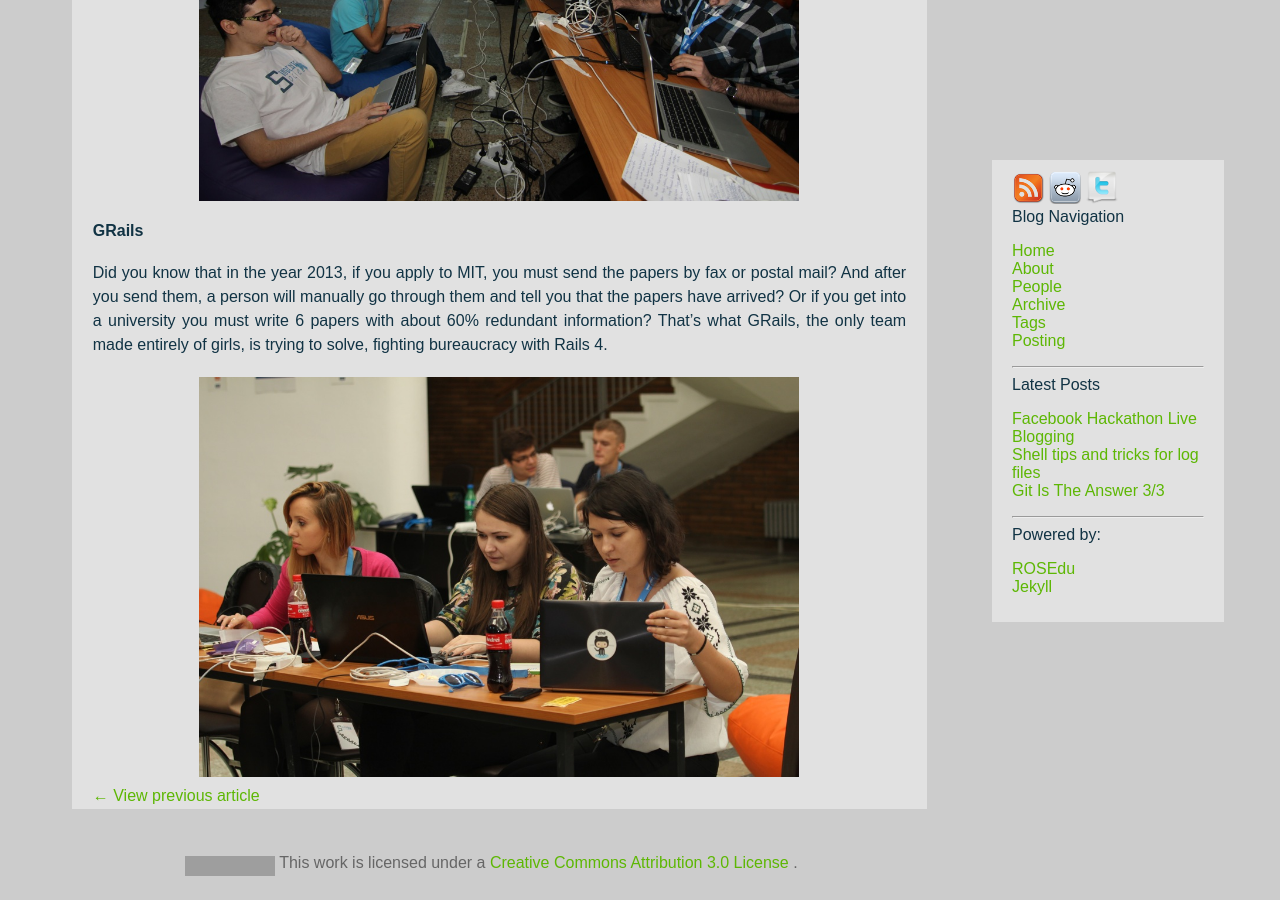
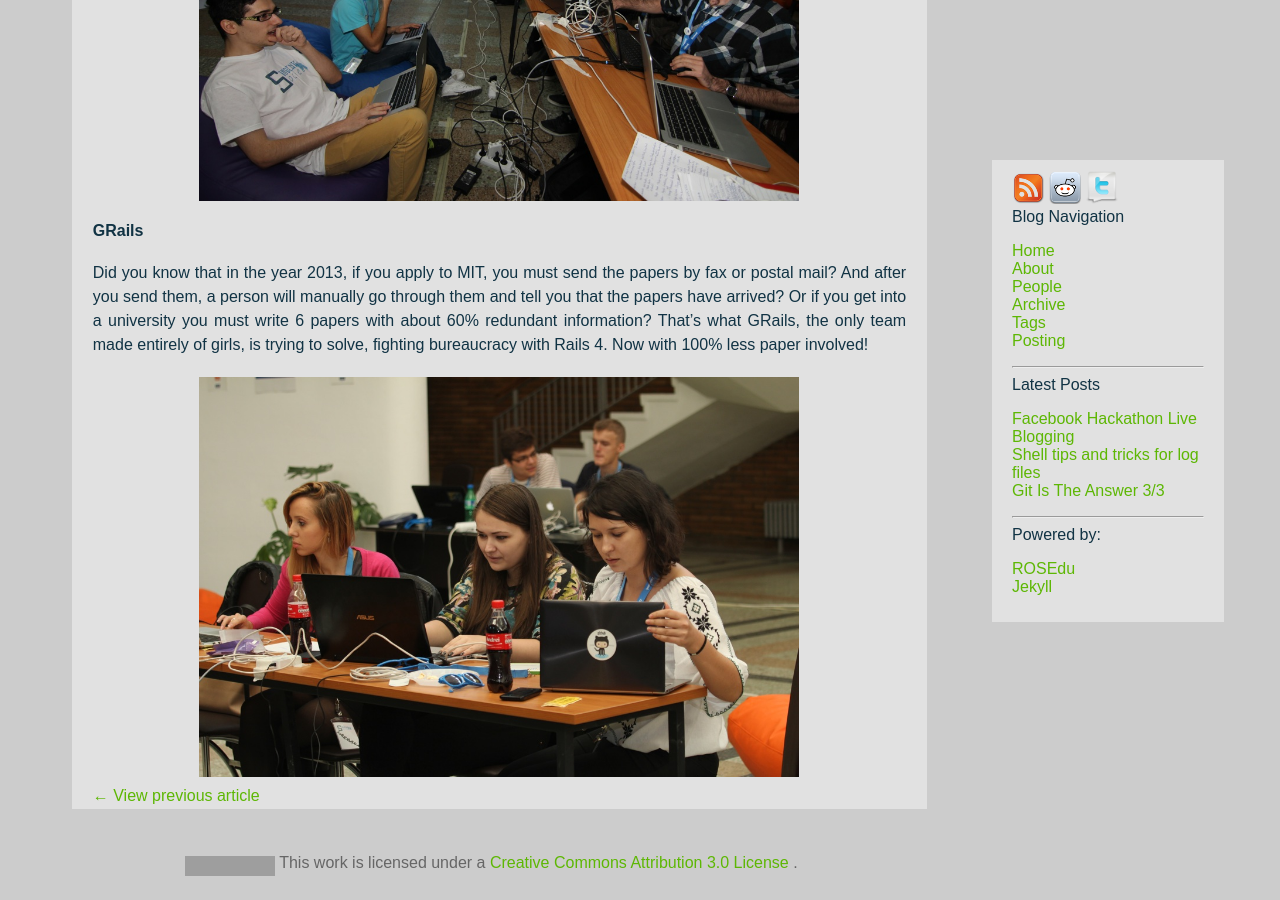
Before and after one commit to rosedu/techblog, a Jekyll site: the page built from _posts/2013-10-19-facebook-hackathon-live-blogging.md, in a window 1280 px wide and 900 px high, scrolled down 3462 px. Built offline with Jekyll 4.4.1, drawn with Linux system fonts in a browser that asks for light colours; comment, search, counter and statistics services are not loaded; grey boxes are pictures that could not be loaded.

Commit message:
Add awesome text

```diff
--- a/_posts/2013-10-19-facebook-hackathon-live-blogging.md
+++ b/_posts/2013-10-19-facebook-hackathon-live-blogging.md
@@ -59,7 +59,7 @@
 
 #### GRails
 
-Did you know that in the year 2013, if you apply to MIT, you must send the papers by fax or postal mail? And after you send them, a person will manually go through them and tell you that the papers have arrived? Or if you get into a university you must write 6 papers with about 60% redundant information? That's what GRails, the only team made entirely of girls, is trying to solve, fighting bureaucracy with Rails 4.
+Did you know that in the year 2013, if you apply to MIT, you must send the papers by fax or postal mail? And after you send them, a person will manually go through them and tell you that the papers have arrived? Or if you get into a university you must write 6 papers with about 60% redundant information? That's what GRails, the only team made entirely of girls, is trying to solve, fighting bureaucracy with Rails 4. Now with 100% less paper involved!
 
 <div class="center">
 <img width="600" height="400" src="assets/facebook-hackathon/grails.jpg">
```
